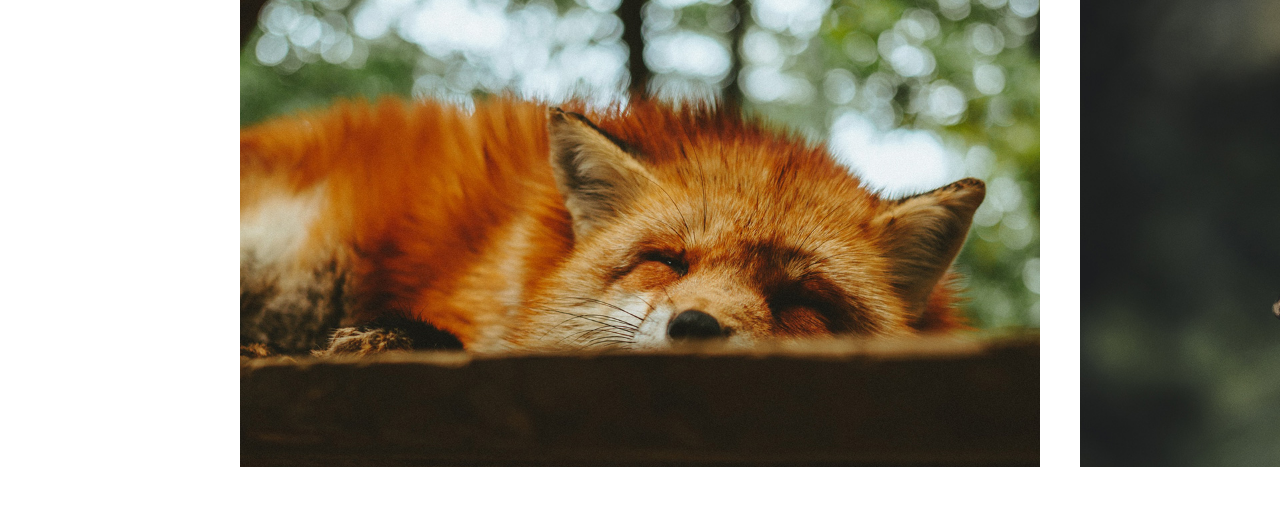
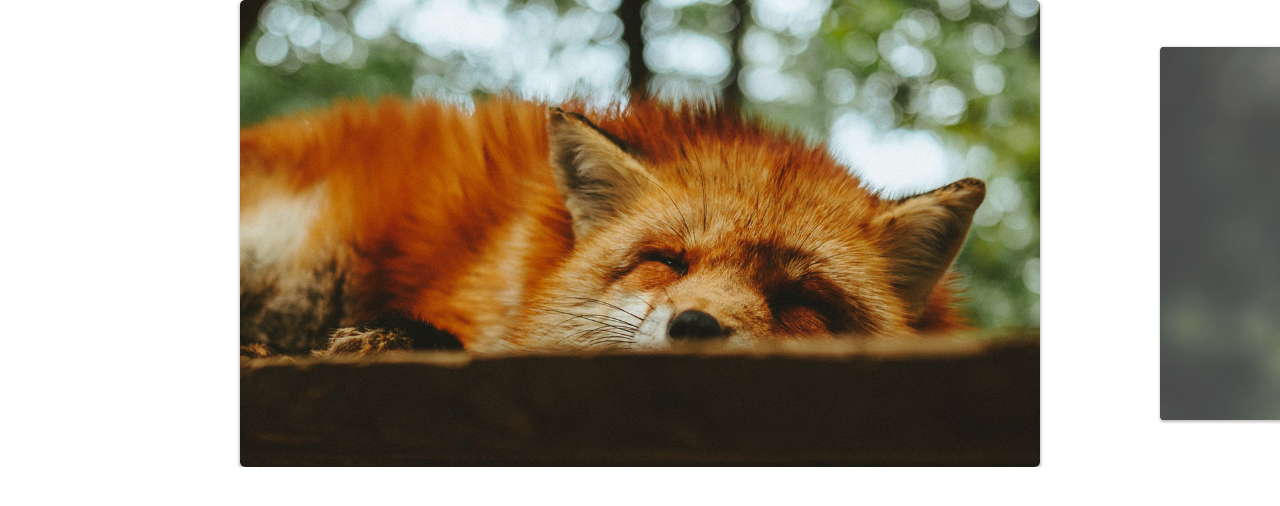
Before and after one commit to jottaveDev/slide-animais, a plain HTML site: page index.html in a window 1280 px wide. Drawn offline with Linux system fonts and the light colour scheme.

Commit message:
ajuste das configurações ao resize e classe ativa

```diff
--- a/css/style.css
+++ b/css/style.css
@@ -20,9 +20,24 @@
   display: flex;
 }
 
+.slide:hover {
+  will-change: transform;
+}
+
 .slide li {
   flex-shrink: 0;
   width: 80vw;
   max-width: 800px;
   margin: 0 20px;
+  border-radius: 5px;
+  overflow: hidden;
+  box-shadow: 0 2px 4px rgba(0, 0, 0, 0.4);
+  opacity: 0.8;
+  transform: scale(0.8);
+  transition: 0.4s;
 }
+
+.slide li.active {
+  opacity: 1;
+  transform: scale(1);
+}
--- a/js/slide.js
+++ b/js/slide.js
@@ -1,8 +1,11 @@
+import debounce from "./debounce.js";
+
 export default class Slide {
   constructor(slide, container) {
     this.slide = document.querySelector(slide);
     this.container = document.querySelector(container);
     this.dist = { finalPosition: 0, startX: 0, movement: 0 };
+    this.activeClass = "active";
   }
 
   transition(active) {
@@ -67,12 +70,6 @@
     this.container.addEventListener("touchend", this.onEnd);
   }
 
-  bindEvents() {
-    this.onStart = this.onStart.bind(this);
-    this.onMove = this.onMove.bind(this);
-    this.onEnd = this.onEnd.bind(this);
-  }
-
   // Slide config
 
   slidePosition(slide) {
@@ -101,6 +98,14 @@
     this.moveSlide(activeSlide.position);
     this.slideIndexNav(index);
     this.dist.finalPosition = activeSlide.position;
+    this.changeActiveClass();
+  }
+
+  changeActiveClass() {
+    this.slideArray.forEach((item) =>
+      item.element.classList.remove(this.activeClass)
+    );
+    this.slideArray[this.index.active].element.classList.add(this.activeClass);
   }
 
   activePrevSlide() {
@@ -111,11 +116,30 @@
     if (this.index.next !== undefined) this.changeSlide(this.index.next);
   }
 
+  onResize() {
+    setTimeout(() => {
+      this.slideConfig();
+      this.changeSlide(this.index.active);
+    }, 1000);
+  }
+
+  addResizeEvent() {
+    window.addEventListener("resize", this.onResize);
+  }
+
+  bindEvents() {
+    this.onStart = this.onStart.bind(this);
+    this.onMove = this.onMove.bind(this);
+    this.onEnd = this.onEnd.bind(this);
+    this.onResize = debounce(this.onResize.bind(this), 200);
+  }
+
   init() {
     this.bindEvents();
     this.transition(true);
     this.addSlideEvents();
     this.slideConfig();
+    this.addResizeEvent();
     return this;
   }
 }
```
